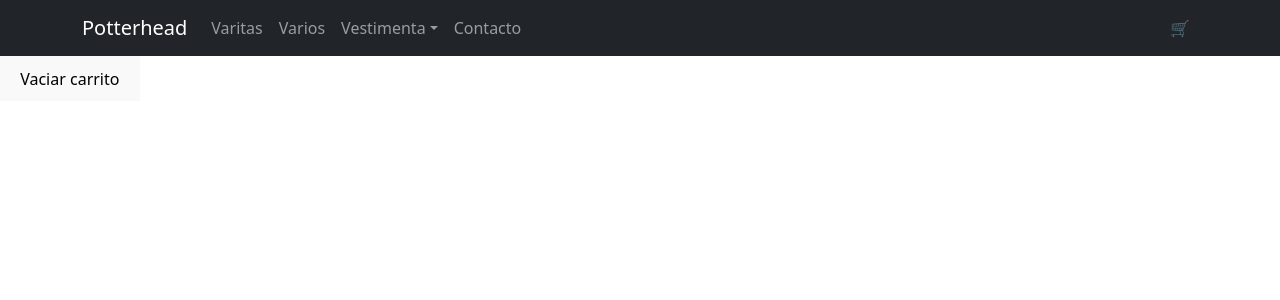
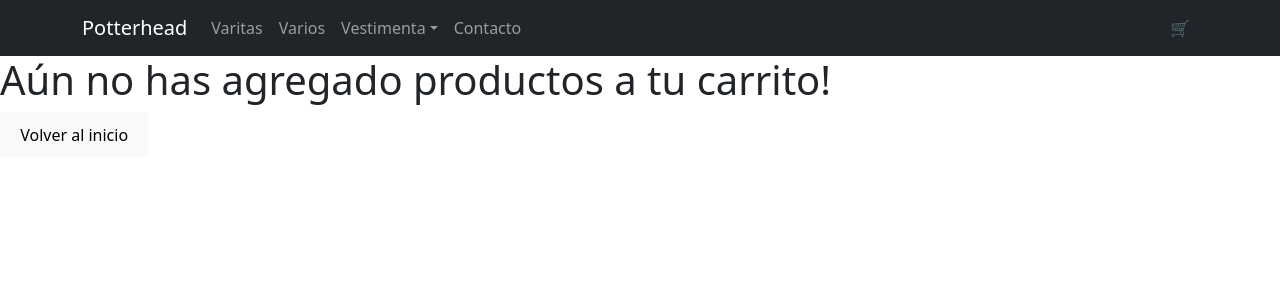
Before and after one commit to SergioGonzalezHerrera/cursoReact, a React (Vite) app: page /cart in a window 1280 px wide. Shown: the top 300 px of the page. Built offline with nearby package versions, Linux system fonts and the light colour scheme.

Commit message:
Correcciones al carrito

```diff
--- a/src/components/CartContainer.jsx
+++ b/src/components/CartContainer.jsx
@@ -1,10 +1,13 @@
 import { useCartContext } from "../context/CartContext"
+import { Link } from "react-router-dom";
 
 const CartContainer = () => {
 
   const { cartList, vaciarCarrito, precioTotal, eliminarProducto } = useCartContext()
 
   return (
+    <div>
+      {cartList.length > 0 ? (
         <div>
           <div>
             {
@@ -15,16 +18,46 @@ const CartContainer = () => {
                   Cantidad: {prodCart.cantidad}
                   Valor unitario: {prodCart.price}
                   <div>Valor total: {precioTotal()}</div>
-                <button variant="danger" onClick={ () =>eliminarProducto(prodCart.id)}>Eliminar del carrito</button>
+                  <button variant="danger" onClick={() => eliminarProducto(prodCart.id)}>Eliminar del carrito</button>
                 </label>
-
               ))
             }
-
           </div>
           <button onClick={vaciarCarrito}>Vaciar carrito</button>
         </div>
-  )
+      ) : (
+        // Si el array está vacío, mostramos estos elementos
+        <div>
+          <h1>Aún no has agregado productos a tu carrito!</h1>
+
+          <Link to='/'><button > Volver al inicio</button></Link>
+        </div>
+      )}
+    </div>
+  );
 }
 
+// return (
+//   <div>
+//     <div>
+//       {
+//         cartList.map(prodCart => (
+//           <label key={prodCart.id}>
+//             <img src={prodCart.foto} className='w-25' />
+//             Nombre: {prodCart.name}
+//             Cantidad: {prodCart.cantidad}
+//             Valor unitario: {prodCart.price}
+//             <div>Valor total: {precioTotal()}</div>
+//             <button variant="danger" onClick={() => eliminarProducto(prodCart.id)}>Eliminar del carrito</button>
+//           </label>
+
+//         ))
+//       }
+
+//     </div>
+//     <button onClick={vaciarCarrito}>Vaciar carrito</button>
+//   </div>
+// )
+
+
 export default CartContainer
--- a/src/context/CartContext.jsx
+++ b/src/context/CartContext.jsx
@@ -1,44 +1,44 @@
 import { createContext, useContext, useState } from "react";
 
-const CartContext = createContext ([]);
+const CartContext = createContext([]);
 
 export const useCartContext = () => {
     return useContext(CartContext)
 }
 
-export const CartContextProvider = ({children}) => {
+export const CartContextProvider = ({ children }) => {
 
-    const [cartList, setCartList]= useState([])
+    const [cartList, setCartList] = useState([])
 
     const agregarCart = (producto) => {
-        const indexProd = cartList.findIndex(product => product.id === product.id)
-        if(indexProd!==-1){
+        const indexProd = cartList.findIndex(product => product.id === producto.id)
+        if (indexProd !== -1) {
             cartList[indexProd].cantidad += producto.cantidad
             setCartList([...cartList])
             return
         }
-        setCartList( [ ...cartList, producto ] )
+        setCartList([...cartList, producto])
     }
 
-    const precioTotal = () => cartList.reduce( (count, producto) => count += (producto.cantidad*producto.price), 0)
+    const precioTotal = () => cartList.reduce((count, producto) => count += (producto.cantidad * producto.price), 0)
 
-    const cantidadTotal = () => cartList.reduce( (count, producto) => count += producto.cantidad, 0)
+    const cantidadTotal = () => cartList.reduce((count, producto) => count += producto.cantidad, 0)
 
     const eliminarProducto = (id) => setCartList(cartList.filter(prod => prod.id !== id))
 
-    const vaciarCarrito = () =>{
+    const vaciarCarrito = () => {
         setCartList([])
     }
 
     return (
-        <CartContext.Provider value = {{
+        <CartContext.Provider value={{
             cartList,
             agregarCart,
             vaciarCarrito,
             precioTotal,
             cantidadTotal,
             eliminarProducto
-            }}>
+        }}>
             {children}
         </CartContext.Provider>
     )
```
Lines whose indentation alone changed are shown as unchanged.
